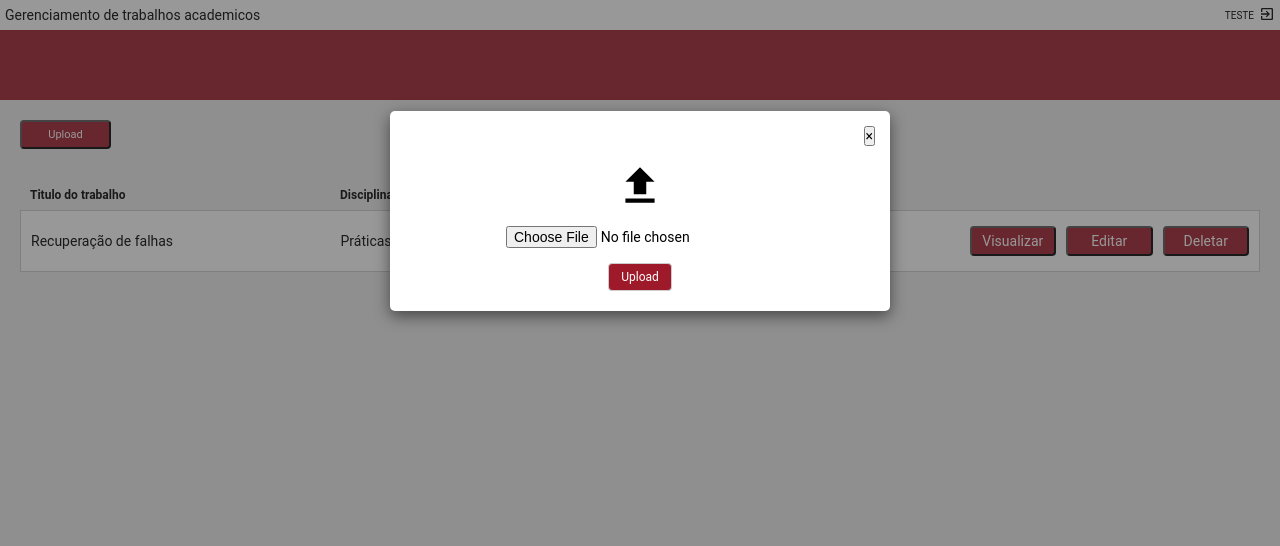
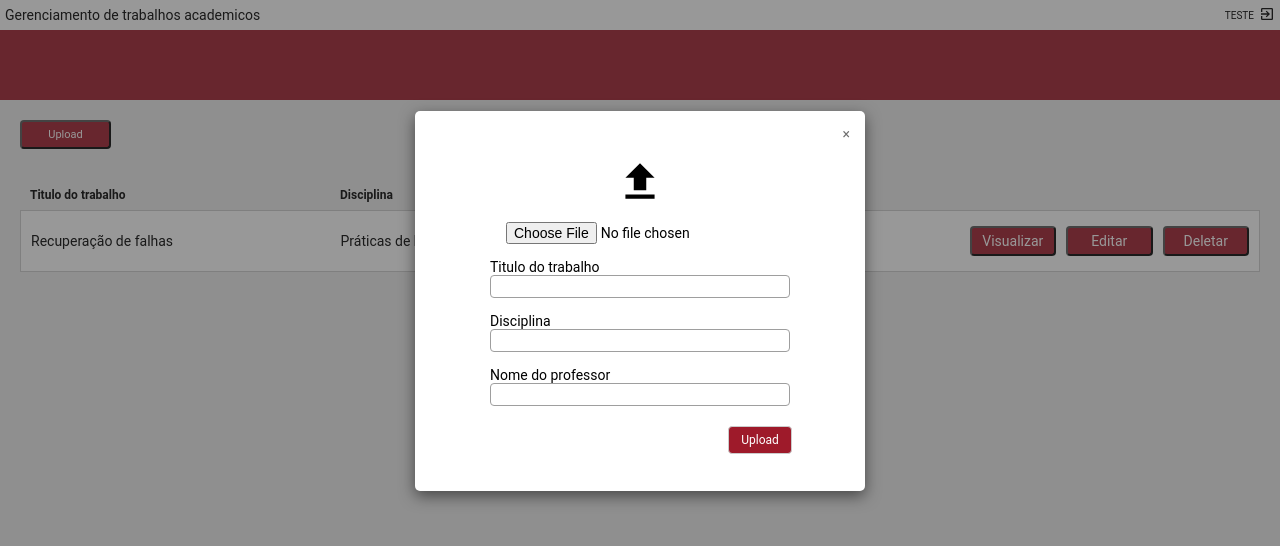
Before and after one commit to Kerollyn/organizador-trabalhos, a React (Create React App) app: page /home in a window 1280 px wide. Both pictures are taken after a click on the button "Upload". Shown: the top 546 px of the page. Built offline with nearby package versions, Linux system fonts and the light colour scheme.

Commit message:
Atualização do modal upload

```diff
--- a/src/pages/Components/Modal/index.js
+++ b/src/pages/Components/Modal/index.js
@@ -1,9 +1,9 @@
-import React, { useState } from 'react'
+import React from 'react'
 import ReactDOM from 'react-dom'
 import axios from 'axios'
 import { MdFileUpload } from 'react-icons/md'
 
-import { Container, ModalTeste, ModalConteudo } from './styles'
+import { Container, ModalTeste, ModalConteudo, BlockInput, Input } from './styles'
 
 const fileUpload = ( file ) => {
     const formData = new FormData()
@@ -40,6 +40,26 @@ const Modal = ({ isShowing, hide, file, setFile }) =>
                                         <input type="file" onChange={e => setFile(e.target.files[0])}/>
                                     </li>
                                     <li>
+                                        <BlockInput>
+                                            <label>Titulo do trabalho</label>
+                                            <Input/>
+                                       </BlockInput>
+
+                                    </li>
+                                    <li>
+                                        <BlockInput>
+                                            <label>Disciplina</label>
+                                            <Input/>
+                                        </BlockInput>
+                                    </li>
+                                    <li>
+                                        <BlockInput>
+                                            <label>Nome do professor</label>
+                                            <Input/>
+                                        </BlockInput>
+
+                                    </li>
+                                    <li>
                                         <button type="submit" onClick={e => fileUpload(file)}>Upload</button>
                                     </li>
                               </ul>
--- a/src/pages/Components/Modal/styles.js
+++ b/src/pages/Components/Modal/styles.js
@@ -28,6 +28,7 @@ export const ModalTeste = styled.div`
     overflow-y: auto;
     outline: 0;
     display: flex;
+
     div.modal {
         display: flex;
         flex-direction: column;
@@ -37,17 +38,18 @@ export const ModalTeste = styled.div`
         position: relative;
         margin: 6.95rem auto;
 
-        min-width: 500px;
-        width: 500px;
-        height: 200px;
+        min-width: 450px;
+        width: 450px;
+        height: 380px;
         padding: 15px;
 
         border-radius: 5px;
         box-shadow: 0 5px 15px rgb(0 0 0 / 50%);
+
         div.modal-button {
             display: flex;
             justify-content: flex-end;
-            alignItems: "center"
+            alignItems: "center";
             button {
                 background-color: #fff;
                 color: #6d6d6d;
@@ -73,6 +75,8 @@ export const ModalConteudo = styled.div`
             margin-top: 15px;
 
             button {
+                margin-top: 5px;
+                margin-left: 240px;
                 background-color: #9e1a2a;
                 color: #fff;
                 padding: 6px 12px;
@@ -87,3 +91,22 @@ export const ModalConteudo = styled.div`
 
     }
 `
+
+export const BlockInput = styled.div`
+    & + & {
+        margin-top: 6px;
+    }
+
+    label {
+        font-size: 14px;
+    }
+`
+
+export const Input = styled.input`
+    color: #000;
+    border: 1px solid #9e9e9e;
+    border-radius: 4px;
+    display: flex;
+    height: 23px;
+    width: 300px;
+`
```
Lines whose indentation alone changed are shown as unchanged.
